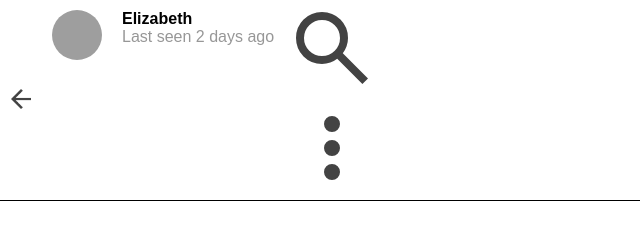
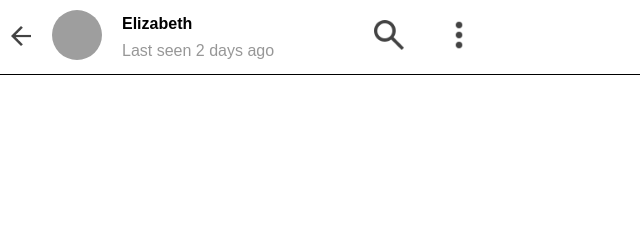
Before and after one commit to evilgreg2/Python-Classes-Work, a plain HTML site: page static/chat.html in a window 1280 px wide. Shown: the whole page, without its empty margins (0-640 px from the left). Drawn offline with Linux system fonts and the light colour scheme; grey boxes are pictures that could not be loaded.

Commit message:
Finish the header of the chat page

```diff
--- a/static/chat.html
+++ b/static/chat.html
@@ -35,15 +35,29 @@
         }
 
         .Chat-Info {
-            margin: 10px;
+            display: flex;
+            align-items: center;
+            flex-wrap: wrap;
+            padding: 10px;
         }
 
         .Chat-Title {
             font-weight: 600;
+            width: 100%;
         }
 
         .Last-Seen {
             color: #979797;
+        }
+        .Chat-Controls {
+            right: 0;
+            top: 0;
+            gap: 30px;
+            padding: 15px;
+            display: flex;
+        }
+        .Chat-Controls img {
+            width: 40px;
         }
 
     </style>
```
